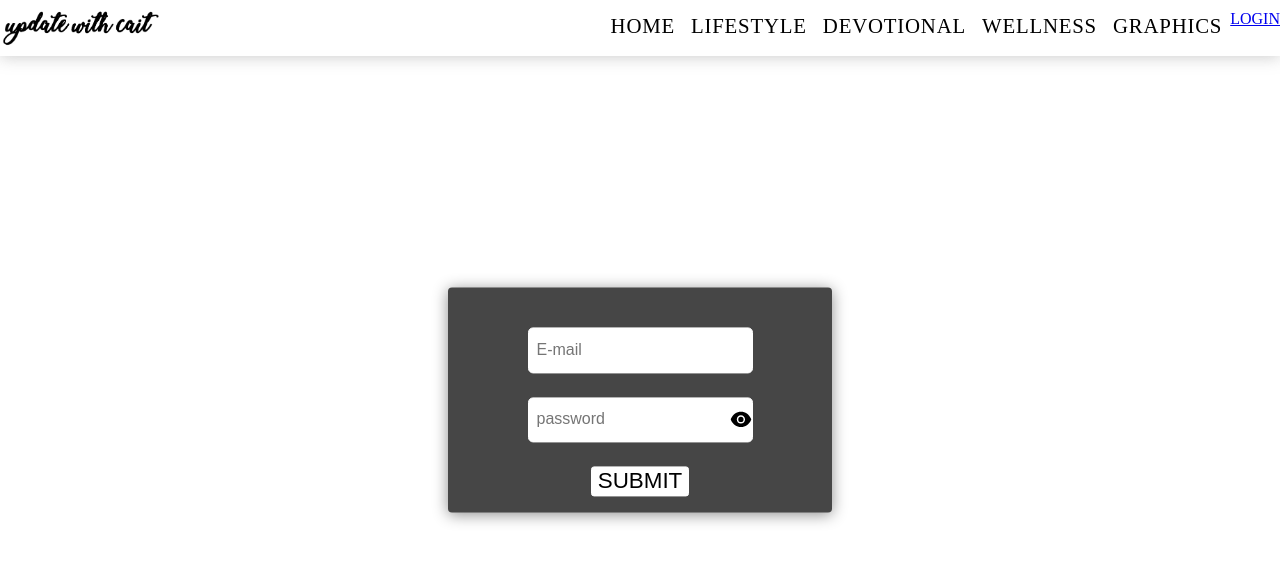
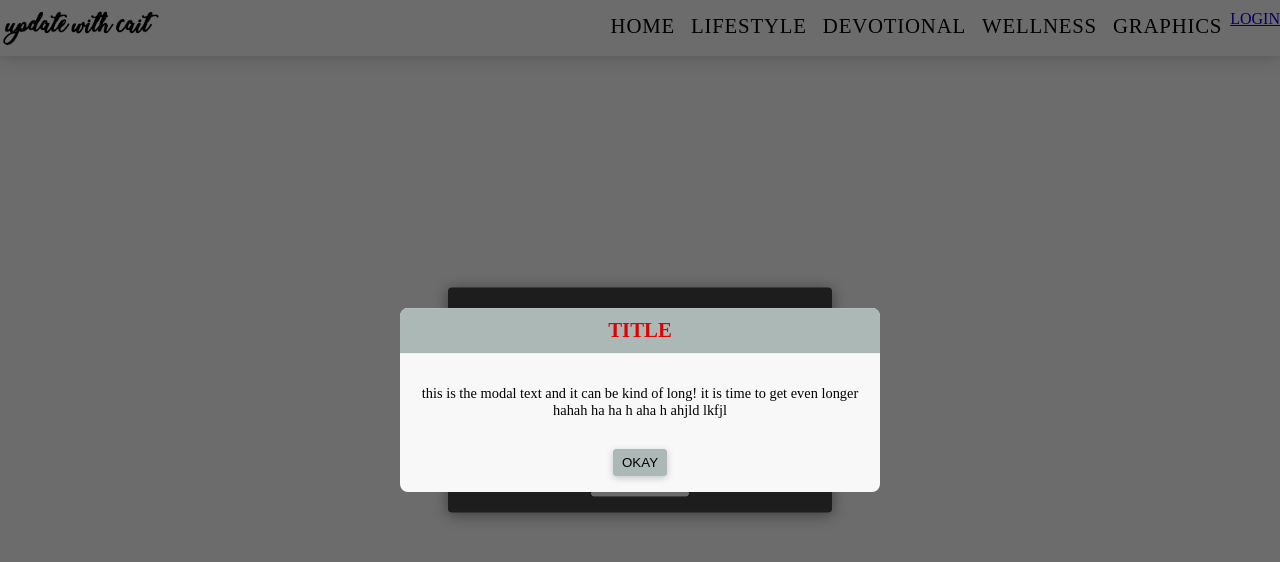
Before and after one commit to Jmichael96/Update_With_Cait_2021, a React (Create React App) app in the folder client/: page /login1996 in a window 1280 px wide. Shown: the top 562 px of the page. Built offline with nearby package versions, Linux system fonts and the light colour scheme; no server answers.

Commit message:
changed style of modal

```diff
--- a/client/src/App.jsx
+++ b/client/src/App.jsx
@@ -11,6 +11,7 @@ import store from './store/store';
 import setAuthToken from './utils/setAuthToken';
 import { loadUser } from './store/actions/auth';
 import { fetchDevotional, fetchGraphics, fetchLifestyle, fetchWellness } from './store/actions/post';
+import { setModal } from './store/actions/modal';
 
 if (localStorage.token) {
   setAuthToken(localStorage.token);
@@ -20,6 +21,7 @@ if (localStorage.token) {
 const App = () => {
   useEffect(() => {
     store.dispatch(loadUser());
+    store.dispatch(setModal('error', 'title', 'this is the modal text and it can be kind of long! it is time to get even longer hahah ha ha h aha h ahjld lkfjl', 'okay', () => { }));
     // store.dispatch(fetchDevotional());
     // store.dispatch(fetchGraphics());
     // store.dispatch(fetchLifestyle());
--- a/client/src/components/Layout/Modal/Modal.jsx
+++ b/client/src/components/Layout/Modal/Modal.jsx
@@ -7,6 +7,7 @@ import './modal.css';
 
 // components
 import Wrapper from '../Wrapper/Wrapper';
+import Colors from '../../../utils/constants/Colors';
 
 const Modal = () => {
     const modalInfo = useSelector((state) => state.modal);
@@ -30,6 +31,17 @@ const Modal = () => {
         dispatch(removeModal());
     };
 
+    // configure modal header text color
+    const modalHeaderText = () => {
+        switch (modalType) {
+            case 'error':
+                return '#df0202';
+            case 'confirm':
+                return 'white';
+            default: return;
+        };
+    };
+
     return (
         <div id="open-modal" className="modal-window" style={{
             visibility: modalInfo.isOpen ? 'visible' : 'hidden',
@@ -37,15 +49,15 @@ const Modal = () => {
             pointerEvents: modalInfo.isOpen ? 'auto' : 'none',
         }}>
             <div style={{ maxHeight: modalType !== 'error' ? '40rem' : '' }}>
-                <div id="modalHeader">
-                    {modalTitle && <h1 id="modalTitle">{modalTitle.toUpperCase()}</h1>}
+                <div id="modalHeader" style={{ backgroundColor: Colors.accentColor }}>
+                    {modalTitle && <h1 id="modalTitle" style={{ color: modalHeaderText() }}>{modalTitle.toUpperCase()}</h1>}
                 </div>
                 <div id="modalContent">
                     {renderContent()}
                 </div>
                 <Wrapper styles={{ padding: '1rem' }}>
-                    {modalType === 'confirm' ? <button className="modalActionBtn" onClick={() => { dispatch(removeModal()) }}>CANCEL</button> : ''}
-                    {modalActionText && <button className="modalActionBtn" onClick={actionHandler}>{modalActionText.toUpperCase()}</button>}
+                    {modalType === 'confirm' ? <button className="modalActionBtn" style={{ backgroundColor: Colors.accentColor, borderColor: Colors.accentColor }} onClick={() => { dispatch(removeModal()) }}>CANCEL</button> : ''}
+                    {modalActionText && <button className="modalActionBtn" style={{ backgroundColor: Colors.accentColor, borderColor: Colors.accentColor }} onClick={actionHandler}>{modalActionText.toUpperCase()}</button>}
                 </Wrapper>
             </div>
         </div>
--- a/client/src/components/Layout/Modal/modal.css
+++ b/client/src/components/Layout/Modal/modal.css
@@ -34,7 +34,7 @@
     -o-transform: translate(-50%, -50%);
     transform: translate(-50%, -50%);
     background: #f8f8f8;
-    border-radius: 3px;
+    border-radius: 8px;
     overflow: hidden;
 }
 
@@ -42,7 +42,7 @@
 
 #modalHeader {
     height: 2rem;
-    background-color: red;
+    background-color: #df0202;
     display: flex;
     justify-content: center;
     align-items: center;
@@ -53,23 +53,37 @@
 
 #modalTitle {
     font-size: 1.3rem;
-    font-weight: 500;
+    font-weight: 600;
 }
 
 /* modal content wrap around text */
 
 #modalContent {
     margin-top: 2rem;
+    padding: 0 .5rem;
 }
 
 /* style of text content */
 
 .modalContentText {
-    font-size: 1rem;
+    font-size: .9rem;
 }
 
-/* modal footer action wrap */
+/* cancel button for modal confirms */
 
-/* #modalFooter {
+.modalActionBtn {
+    border-width: 1px;
+    border-style: solid;
+    border-radius: 3px;
+    padding: .3rem .5rem;
+    cursor: pointer;
+    box-shadow: 0 2px 7px rgb(197, 197, 197);
+    -webkit-transition: all 0.3s;
+    -moz-transition: all 0.3s;
+    -o-transition: all 0.3s;
+    transition: all 0.3s ease-in-out;
+}
 
-} */
+.modalActionBtn:hover {
+    color: white;
+}
--- a/client/src/components/Saved/ReSave/ReSave.jsx
+++ b/client/src/components/Saved/ReSave/ReSave.jsx
@@ -21,10 +21,8 @@ const ReSave = ({ resavePost, publishSavedPost, loading, setModal, savedPost: {
     const [coverImageData, setCoverImageData] = useState('');
     // react quill content
     const [contentData, setContentData] = useState('');
-    // when to render spinner
-    // const [renderSpinner, setRenderSpinner] = useState(false);
-    // const [isSubmitted, setIsSubmitted] = useState(false);
 
+    // extracting data from formData obj
     const { titleData, categoryData, summaryData } = formData;
 
     useEffect(() => {
@@ -39,15 +37,6 @@ const ReSave = ({ resavePost, publishSavedPost, loading, setModal, savedPost: {
             setContentData(isEmpty(content) ? '' : content);
         }
     }, [loading, title, category, summary, coverImage, content]);
-
-    // checking if store is loading and if user submitted form to render spinner accordingly
-    // useEffect(() => {
-    //     if (loading && isSubmitted) {
-    //         setRenderSpinner(true);
-    //     } else if (loading && !isSubmitted) {
-    //         setRenderSpinner(false);
-    //     }
-    // }, [loading, isSubmitted]);
 
     // on change handler
     const onChangeHandler = (e) => setFormData({ ...formData, [e.target.name]: e.target.value });
@@ -77,15 +66,14 @@ const ReSave = ({ resavePost, publishSavedPost, loading, setModal, savedPost: {
         e.preventDefault();
         // validate for if all forms are empty
         if (isEmpty(titleData) && isEmpty(categoryData) && isEmpty(summaryData) && isEmpty(coverImageData) && isEmpty(contentData)) {
-            setModal('error', 'form error', 'You make sure at least one field is filled out', 'okay', () => { });
+            setModal('error', 'form error', 'Please make sure at least one field is filled out', 'okay', () => { });
             return;
         }
         if (titleData === title && categoryData === category && summaryData === summary && coverImageData === coverImage && contentData === content) {
             history.push('/saved');
-            setModal('error', 'same content', 'No content has been changed so there is no need to re-save', 'okay', () => { });
+            setModal('confirm', 'same content', 'No content has been changed so there is no need to re-save', 'okay', () => { });
             return;
         }
-        // setIsSubmitted(true);
         try {
             let form = {
                 title: titleData,
@@ -97,9 +85,8 @@ const ReSave = ({ resavePost, publishSavedPost, loading, setModal, savedPost: {
 
             await resavePost(_id, history, form)
         } catch (err) {
-
+            throw err;
         }
-        // setIsSubmitted(false);
     });
 
     return loading ? <h1>LOADING...</h1> : (
--- /dev/null
+++ b/client/src/utils/constants/Colors.js
@@ -0,0 +1,5 @@
+export default {
+    primaryBgColor: '#fffbf8',
+    secondaryBgColor: '#405757',
+    accentColor: '#acb8b6',
+};
```
